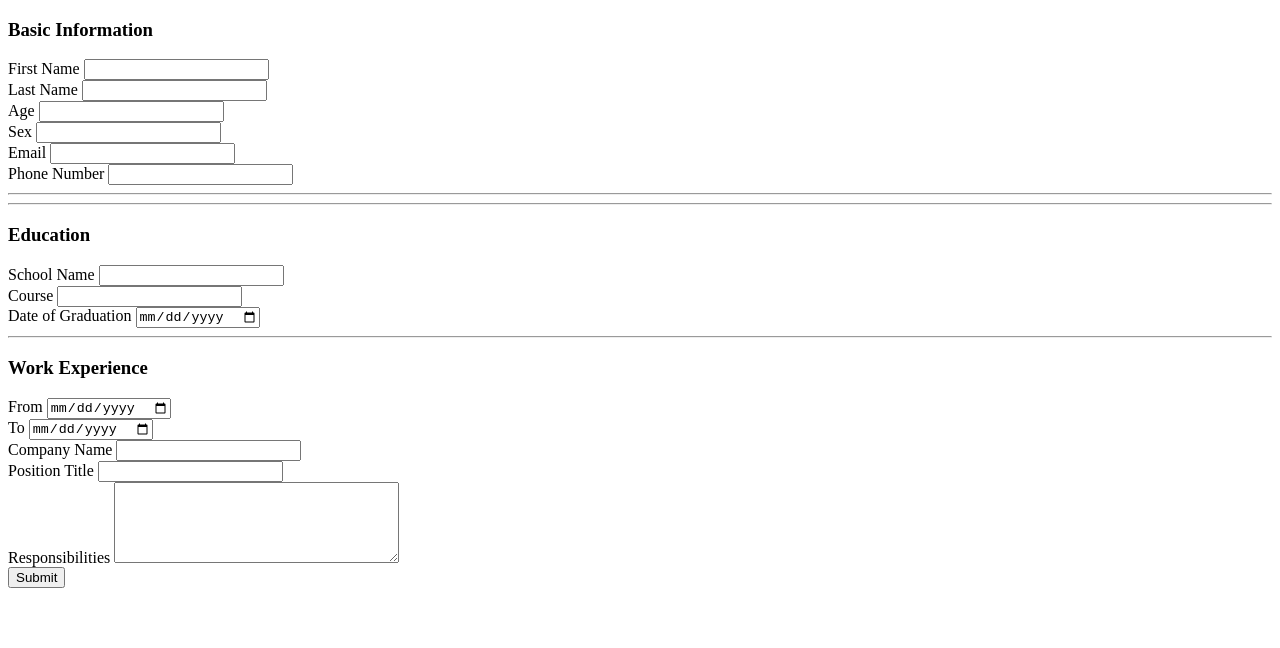
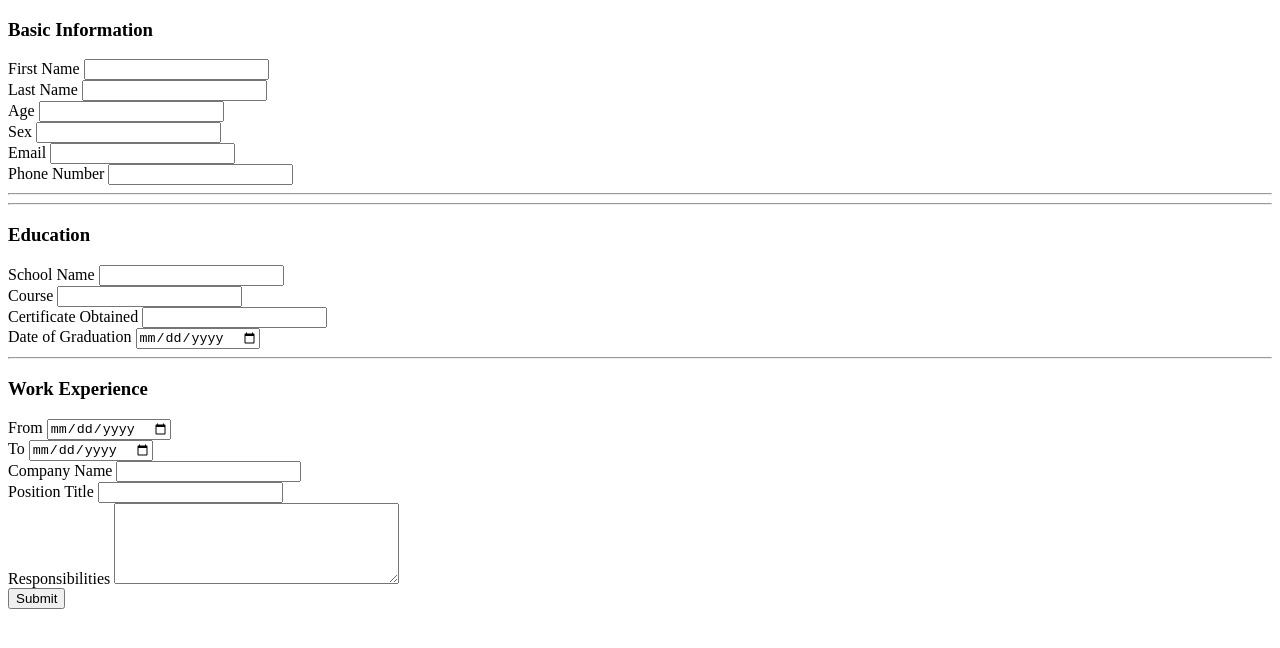
Before and after one commit to zakingslayerv22/cv-application, a React (Vite) app: page / in a window 1280 px wide. Shown: the top 648 px of the page. Built offline with nearby package versions, Linux system fonts and the light colour scheme.

Commit message:
In the Education object in the categories array in CVData, add the certificateObtained key and an empty string as value.
Add the certificateObtained
Input in CVForm
and the display it
in CVDisplay.

```diff
--- a/src/assets/CVData.js
+++ b/src/assets/CVData.js
@@ -14,6 +14,7 @@ export const categories = [
     sectionTitle: "Education",
     schoolName: "",
     course: "",
+    certificateObtained: "",
     dateOfGraduation: "",
   },
   {
--- a/src/components/CVDisplay.jsx
+++ b/src/components/CVDisplay.jsx
@@ -19,7 +19,9 @@ export default function CVDisplay({ CVDataArray, handleEdit }) {
         <div>
           {CVDataArray[1].dateOfGraduation} | {CVDataArray[1].schoolName}
         </div>
-        <div>{CVDataArray[1].course}</div>
+        <div>
+          {CVDataArray[1].course} | {CVDataArray[1].certificateObtained}
+        </div>
       </section>
       <hr />
       <section className="work-experience">
--- a/src/components/CVForm.jsx
+++ b/src/components/CVForm.jsx
@@ -34,6 +34,7 @@ export default function CVForm() {
   return (
     <>
       <form action="" onSubmit={handleSubmit}>
+        <section className="basic-info">
           <h3>{data[0].sectionTitle}</h3>
           <InputField
             key={data[0].id}
@@ -76,9 +77,11 @@ export default function CVForm() {
             value={data[0].phoneNumber}
             onChange={(e) => handleChange(e, data[0].id)}
           />
+        </section>
         <hr />
 
         <hr />
+        <section className="education-info">
           <h3>{data[1].sectionTitle}</h3>
           <InputField
             labelName="School Name"
@@ -93,12 +96,19 @@ export default function CVForm() {
             onChange={(e) => handleChange(e, data[1].id)}
           />
           <InputField
+            labelName="Certificate Obtained"
+            inputName="certificateObtained"
+            value={data[1].certificateObtained}
+            onChange={(e) => handleChange(e, data[1].id)}
+          />
+          <InputField
             labelName="Date of Graduation"
             type="date"
             inputName="dateOfGraduation"
             value={data[1].dateOfGraduation}
             onChange={(e) => handleChange(e, data[1].id)}
           />
+        </section>
         <hr />
         <h3>{data[2].sectionTitle}</h3>
         <InputField
```
Lines whose indentation alone changed are shown as unchanged.
